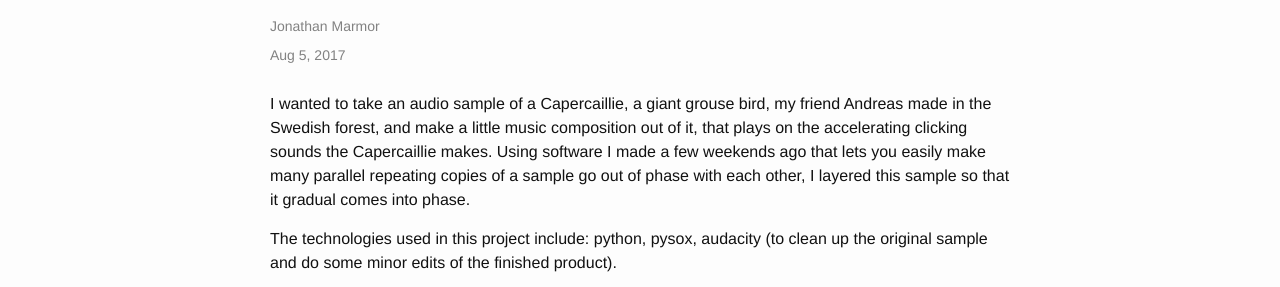
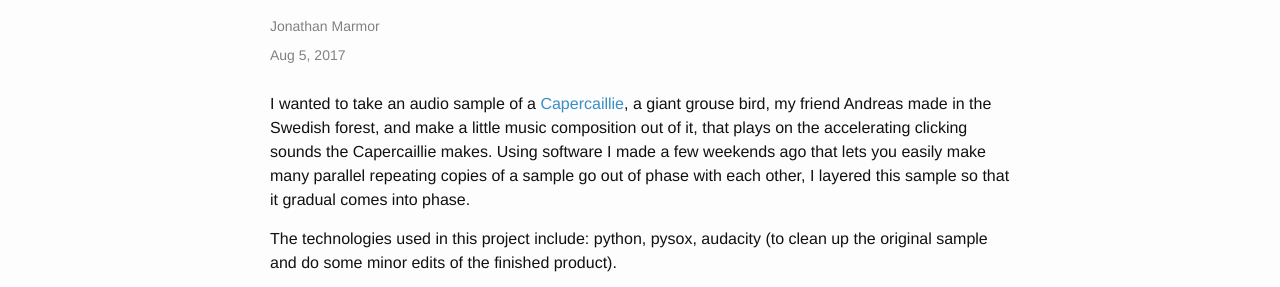
Before and after one commit to musichackathon/mmh_jekyll, a Jekyll site: the page built from _projects/2017-08-05-Capercaillie.md, in a window 1280 px wide. Shown: the part 136-423 px from the top of the page. Built offline with Jekyll 4.4.1, drawn with Linux system fonts in a browser that asks for light colours; part of the change alters nothing that is shown.

```diff
--- a/_projects/2017-08-05-Capercaillie.md
+++ b/_projects/2017-08-05-Capercaillie.md
@@ -4,7 +4,7 @@ title: Capercaillie
 creator_names: ['Jonathan Marmor']
 ---
 
-I wanted to take an audio sample of a Capercaillie, a giant grouse bird, my friend Andreas made in the Swedish forest, and make a little music composition out of it, that plays on the accelerating clicking sounds the Capercaillie makes. Using software I made a few weekends ago that lets you easily make many parallel repeating copies of a sample go out of phase with each other, I layered this sample so that it gradual comes into phase.
+I wanted to take an audio sample of a [Capercaillie](https://en.wikipedia.org/wiki/Western_capercaillie), a giant grouse bird, my friend Andreas made in the Swedish forest, and make a little music composition out of it, that plays on the accelerating clicking sounds the Capercaillie makes. Using software I made a few weekends ago that lets you easily make many parallel repeating copies of a sample go out of phase with each other, I layered this sample so that it gradual comes into phase.
 
 The technologies used in this project include:
 python, pysox, audacity (to clean up the original sample and do some minor edits of the finished product).
```
